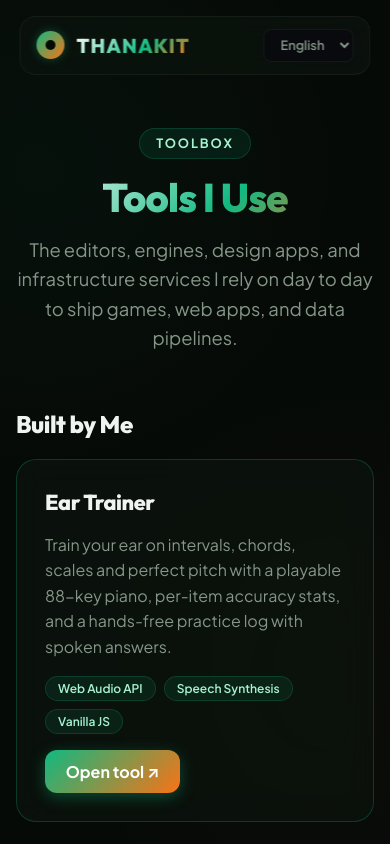
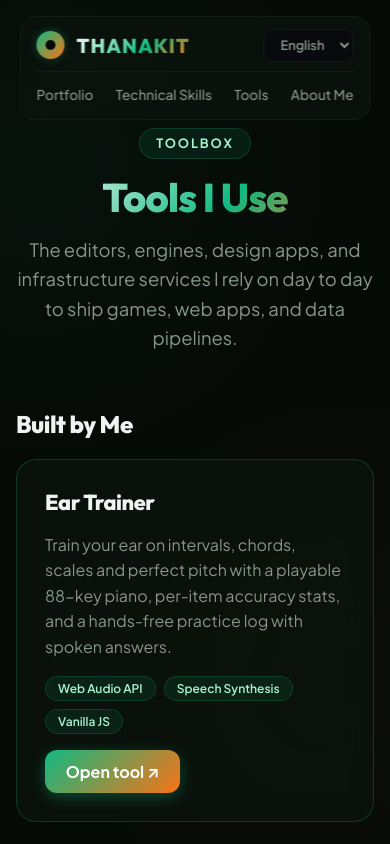
Before and after one commit to GouZenKun/gouzenkun.github.io, a Next.js app: page /tools in a window 390 px wide. Shown: the top 844 px of the page. Built offline with nearby package versions, Linux system fonts and the light colour scheme.

Commit message:
Keep navbar links visible on small screens
Instead of hiding the nav at <=768px, move the links to their own
full-width row under the logo and language picker (scrolls sideways
if the labels don't fit).

Co-Authored-By: Claude Opus 5.5 <noreply@anthropic.com>

```diff
--- a/src/components/Navbar/Navbar.module.css
+++ b/src/components/Navbar/Navbar.module.css
@@ -155,8 +155,28 @@
     top: 1rem;
     padding: 0.75rem 1rem;
   }
+  .container {
+    flex-wrap: wrap;
+    row-gap: 0.6rem;
+  }
+  /* Links move to their own full-width row under the logo + language picker */
   .nav {
+    order: 3;
+    width: 100%;
+    justify-content: space-between;
+    gap: 0.9rem;
+    overflow-x: auto;
+    scrollbar-width: none;
+    padding-top: 0.6rem;
+    border-top: 1px solid var(--border-glass);
+  }
+  .nav::-webkit-scrollbar {
     display: none;
+  }
+  .navLink {
+    font-size: 0.85rem;
+    white-space: nowrap;
+    flex-shrink: 0;
   }
   .badgeGroup {
     display: none; /* Hide badge on mobile to leave space for language selector */
```
